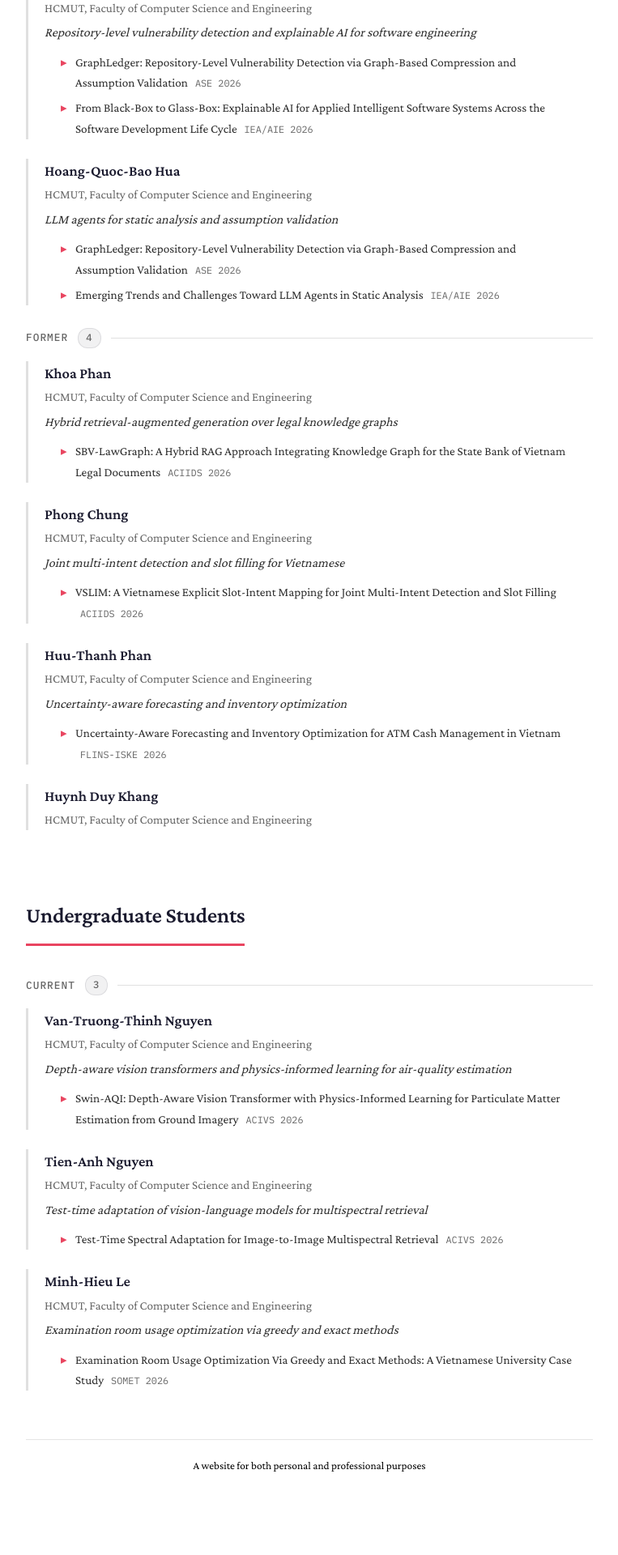
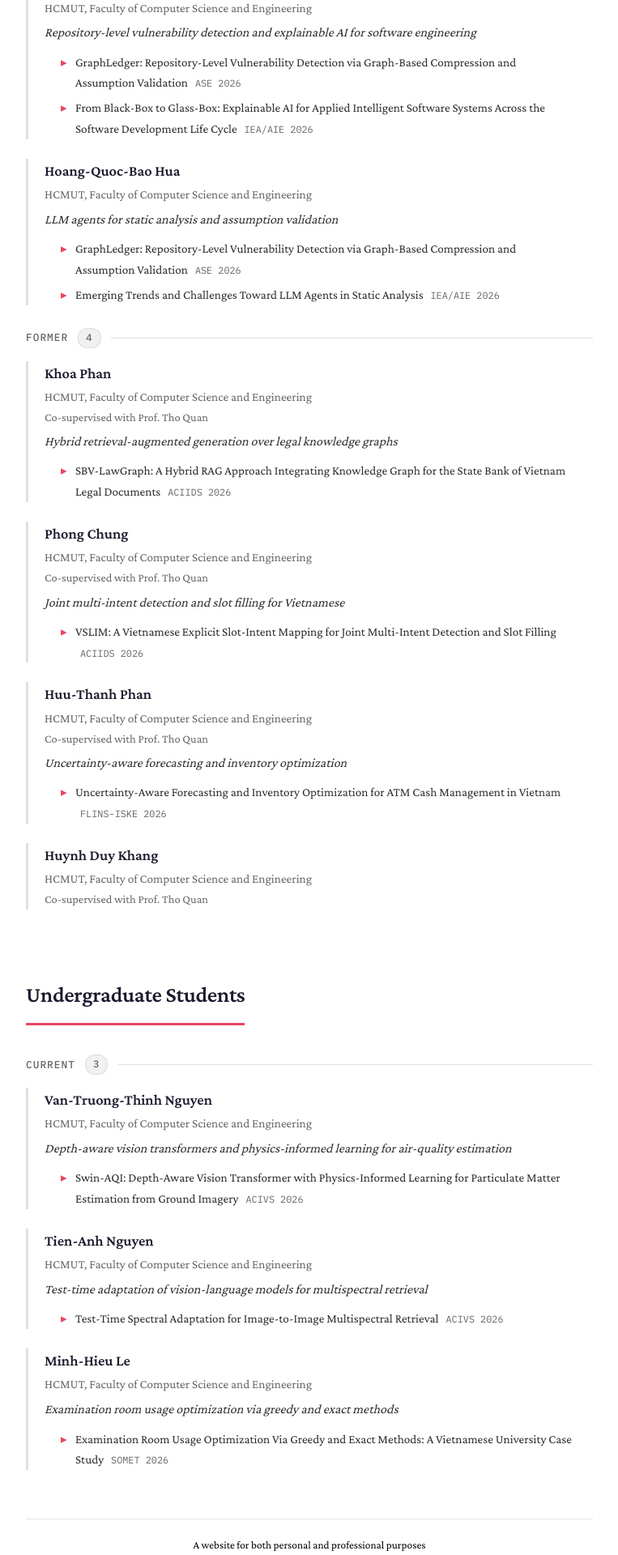
Before and after one commit to lexuanbach/lexuanbach.github.io, a Jekyll site: the page built from students.md, in a window 1280 px wide. Shown: the part 989-2909 px from the top of the page at 81% size, without its empty margins (258-1021 px from the left). Built offline with Jekyll 4.4.1, drawn with Linux system fonts in a browser that asks for light colours; before the commit the page ends 2811 px from its top, so only the background shows below that.

Commit message:
Note co-supervision with Prof. Tho Quan for the four former master's students
Adds an optional cosupervisor field to the student roster, rendered under
the affiliation line, and sets it for Khoa Phan, Phong Chung, Huu-Thanh
Phan, and Huynh Duy Khang.

```diff
--- a/_data/students.yml
+++ b/_data/students.yml
@@ -8,6 +8,7 @@
 #   period        e.g. "2024 – present", "2022 – 2024" (omit or leave "" to hide)
 #   topic         One line on what they work on
 #   outcome       For former students: where they went next (omit to hide)
+#   cosupervisor  Co-supervisor, e.g. "Prof. Tho Quan" (omit to hide)
 #   publications  List of publication ids from _data/publications.yml
 #   links         Optional external links: [{ text: "Homepage", url: "..." }]
 
@@ -43,6 +44,7 @@
 - name: "Khoa Phan"
   level: "master"
   status: "former"
+  cosupervisor: "Prof. Tho Quan"
   affiliation: "HCMUT, Faculty of Computer Science and Engineering"
   period: ""
   topic: "Hybrid retrieval-augmented generation over legal knowledge graphs"
@@ -52,6 +54,7 @@
 - name: "Phong Chung"
   level: "master"
   status: "former"
+  cosupervisor: "Prof. Tho Quan"
   affiliation: "HCMUT, Faculty of Computer Science and Engineering"
   period: ""
   topic: "Joint multi-intent detection and slot filling for Vietnamese"
@@ -61,6 +64,7 @@
 - name: "Huu-Thanh Phan"
   level: "master"
   status: "former"
+  cosupervisor: "Prof. Tho Quan"
   affiliation: "HCMUT, Faculty of Computer Science and Engineering"
   period: ""
   topic: "Uncertainty-aware forecasting and inventory optimization"
@@ -70,6 +74,7 @@
 - name: "Huynh Duy Khang"
   level: "master"
   status: "former"
+  cosupervisor: "Prof. Tho Quan"
   affiliation: "HCMUT, Faculty of Computer Science and Engineering"
   period: ""
   topic: ""
--- a/_includes/student-card.html
+++ b/_includes/student-card.html
@@ -8,6 +8,9 @@
     </div>
     {% if sc.affiliation and sc.affiliation != "" %}
     <div class="student-affiliation">{{ sc.affiliation }}</div>
+    {% endif %}
+    {% if sc.cosupervisor and sc.cosupervisor != "" %}
+    <div class="student-cosupervisor">Co-supervised with {{ sc.cosupervisor }}</div>
     {% endif %}
     {% if sc.topic and sc.topic != "" %}
     <div class="student-topic">{{ sc.topic }}</div>
--- a/students.md
+++ b/students.md
@@ -141,6 +141,12 @@ body {
     font-size: 0.95em;
 }
 
+.student-cosupervisor {
+    color: var(--text-light);
+    font-size: 0.9em;
+    font-style: normal;
+}
+
 .student-topic {
     margin-top: 4px;
     font-style: italic;
```
